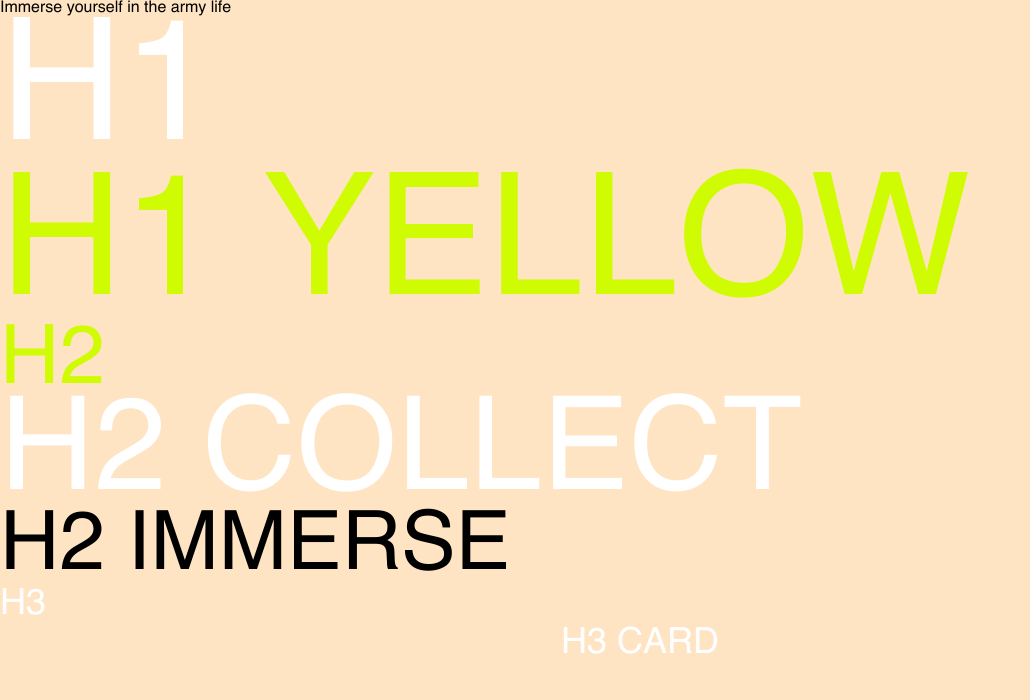
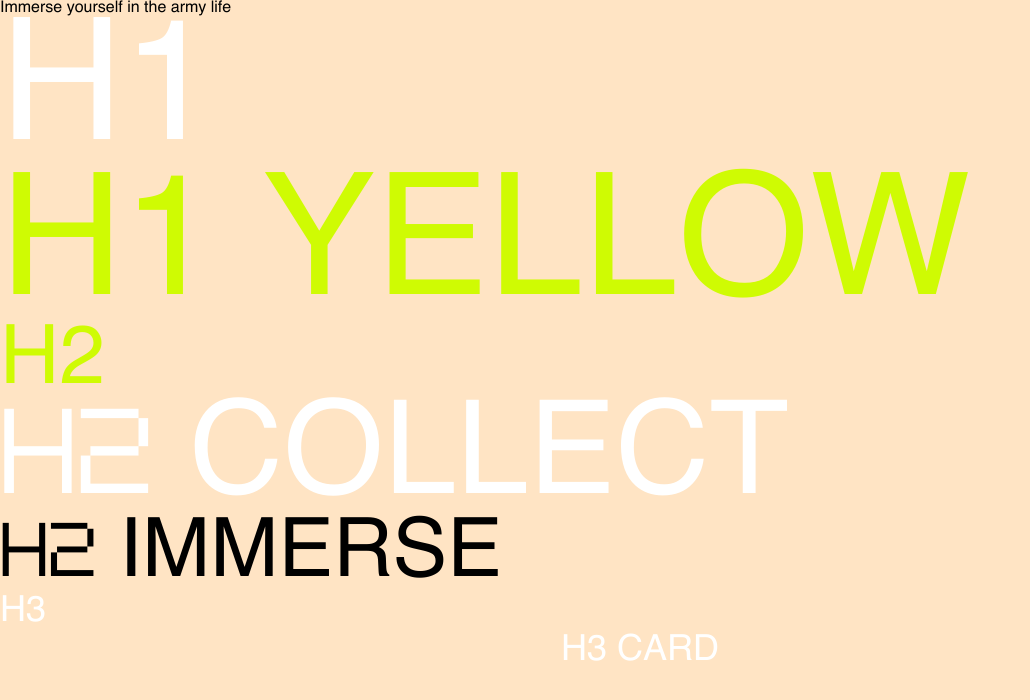
Before and after one commit to Mionder/nft-brave, a React (Create React App) app: page / in a window 1280 px wide. Shown: the top 700 px of the page, without its empty margins (0-1030 px from the left). Built offline with nearby package versions, Linux system fonts and the light colour scheme.

Commit message:
adding Typography component v-1.1

```diff
--- a/src/App.js
+++ b/src/App.js
@@ -9,8 +9,8 @@ function App() {
         <Typography titleNum='h1'>h1</Typography>
         <Typography titleNum='h1' isYellow={true}>h1 yellow</Typography>
         <Typography titleNum='h2'>h2</Typography>
-        <Typography titleNum='h2' h2Spec='collect'>h2 collect</Typography>
-        <Typography titleNum='h2' h2Spec='immerse'>h2 immerse</Typography>
+        <Typography titleNum='h2' h2Spec='collect'> <span>h2</span> collect</Typography>
+        <Typography titleNum='h2' h2Spec='immerse'><span>h2</span> immerse</Typography>
         <Typography titleNum='h3'>h3</Typography>
         <Typography titleNum='h3' isH3Card={true}>h3 card</Typography>
     </div>
```
